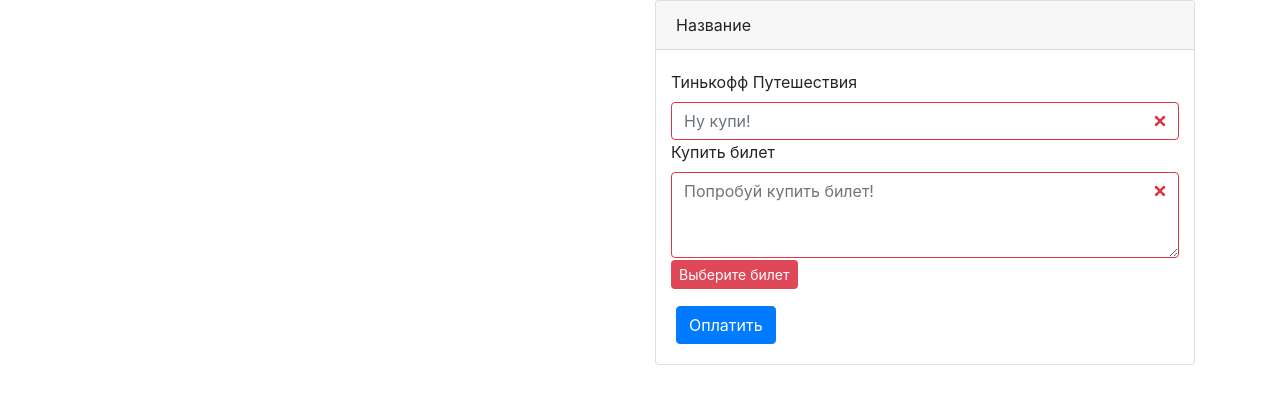
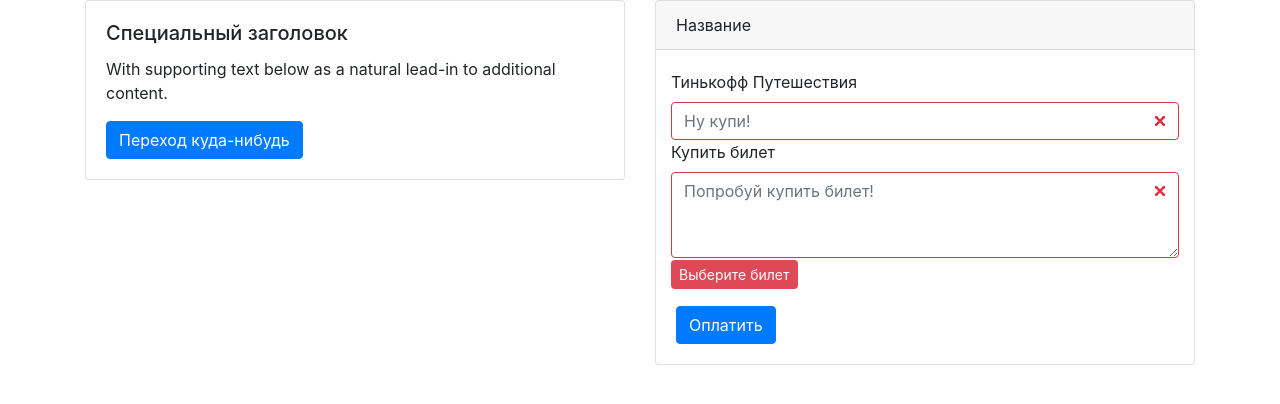
Before and after one commit to ujen777/7Bootstrap, a plain HTML site: page index.html in a window 1280 px wide. Drawn offline with Linux system fonts and the light colour scheme.

Commit message:
2 колонки

```diff
--- a/index.html
+++ b/index.html
@@ -12,7 +12,16 @@
   <body>
     <div class="container">
       <div class="row">
-        <div class="col-6 offset-6">
+        <div class="col-6">
+          <div class="card">
+            <div class="card-body">
+              <h5 class="card-title">Специальный заголовок</h5>
+              <p class="card-text">With supporting text below as a natural lead-in to additional content.</p>
+              <a href="#" class="btn btn-primary">Переход куда-нибудь</a>
+            </div>
+          </div>
+        </div>
+        <div class="col-6">
           <div class="card">
             <div class="card-header">
               Название
```
Lines whose indentation alone changed are shown as unchanged.
